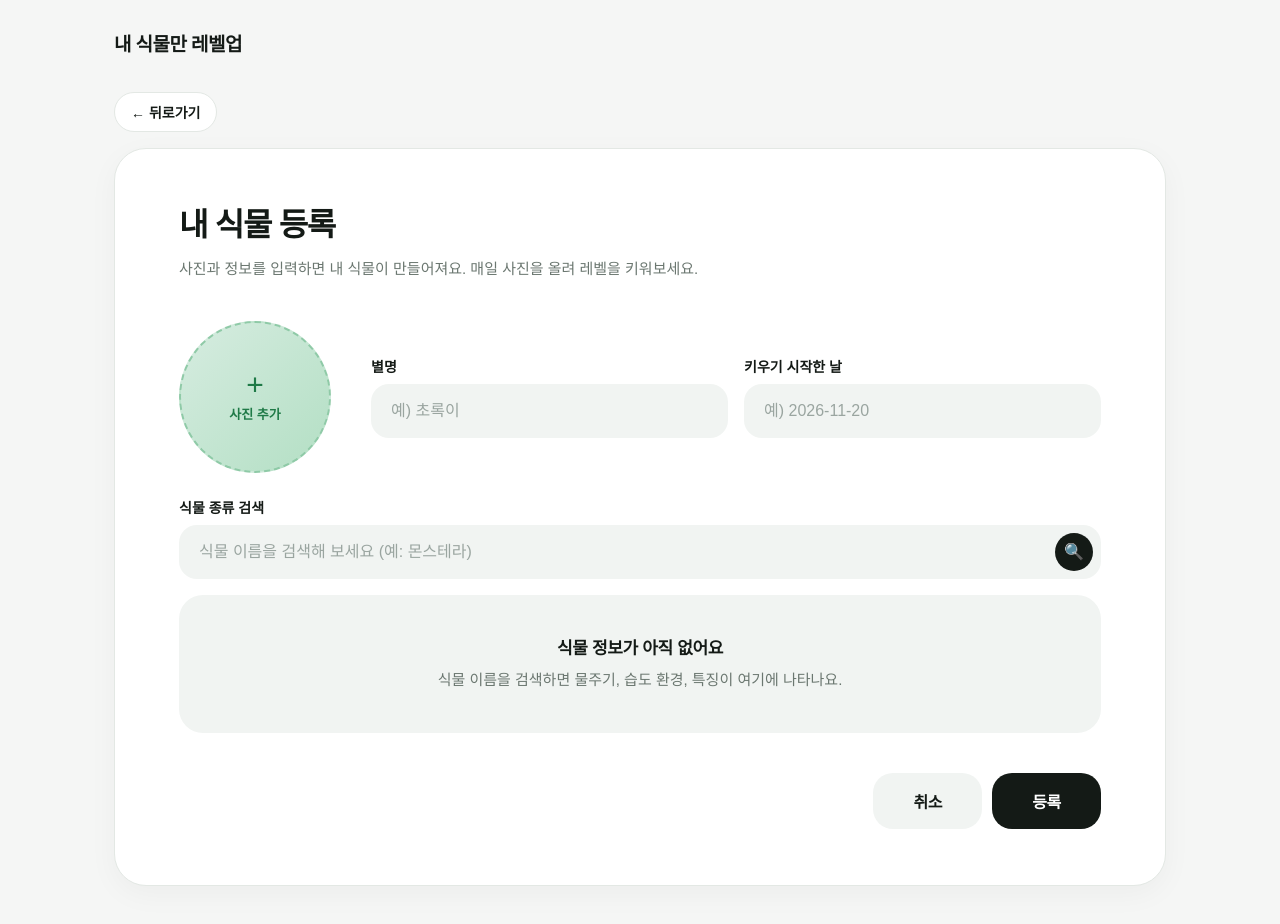
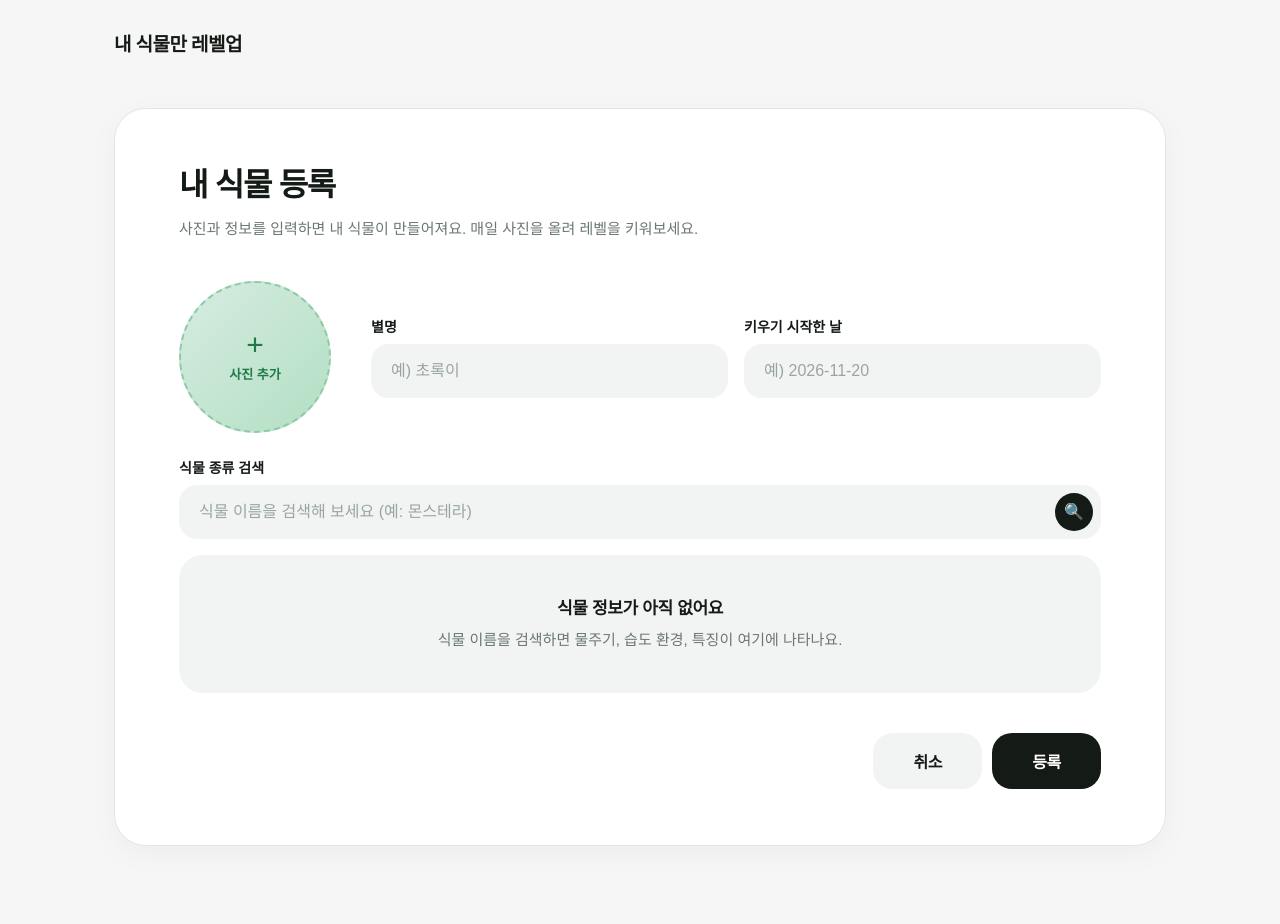
Before and after one commit to SeungWon-Im/only_my_plants_leveling_ompl, a plain HTML site: page 디자인1(수정)/registration.html in a window 1280 px wide. Drawn offline with Linux system fonts and the light colour scheme; a web font is replaced by a local one.

Commit message:
Update registration.html

```diff
--- a/디자인1(수정)/registration.html
+++ b/디자인1(수정)/registration.html
@@ -96,8 +96,6 @@
   </header>
 
   <main class="wrap">
-    <!-- 뒤로가기 -->
-    <a class="back" href="/">← 뒤로가기</a>
 
     <section class="card">
       <h1>내 식물 등록</h1>
```
